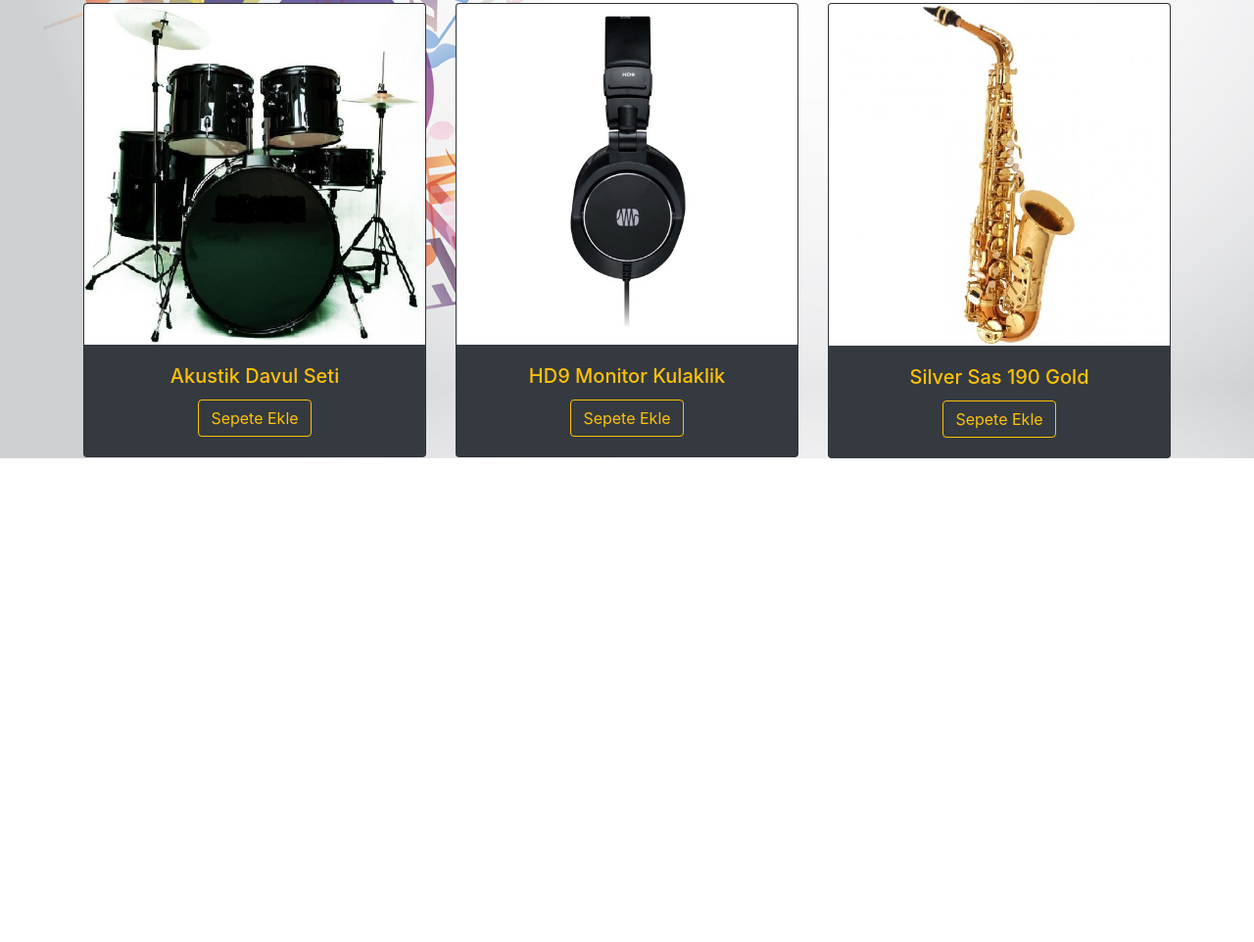
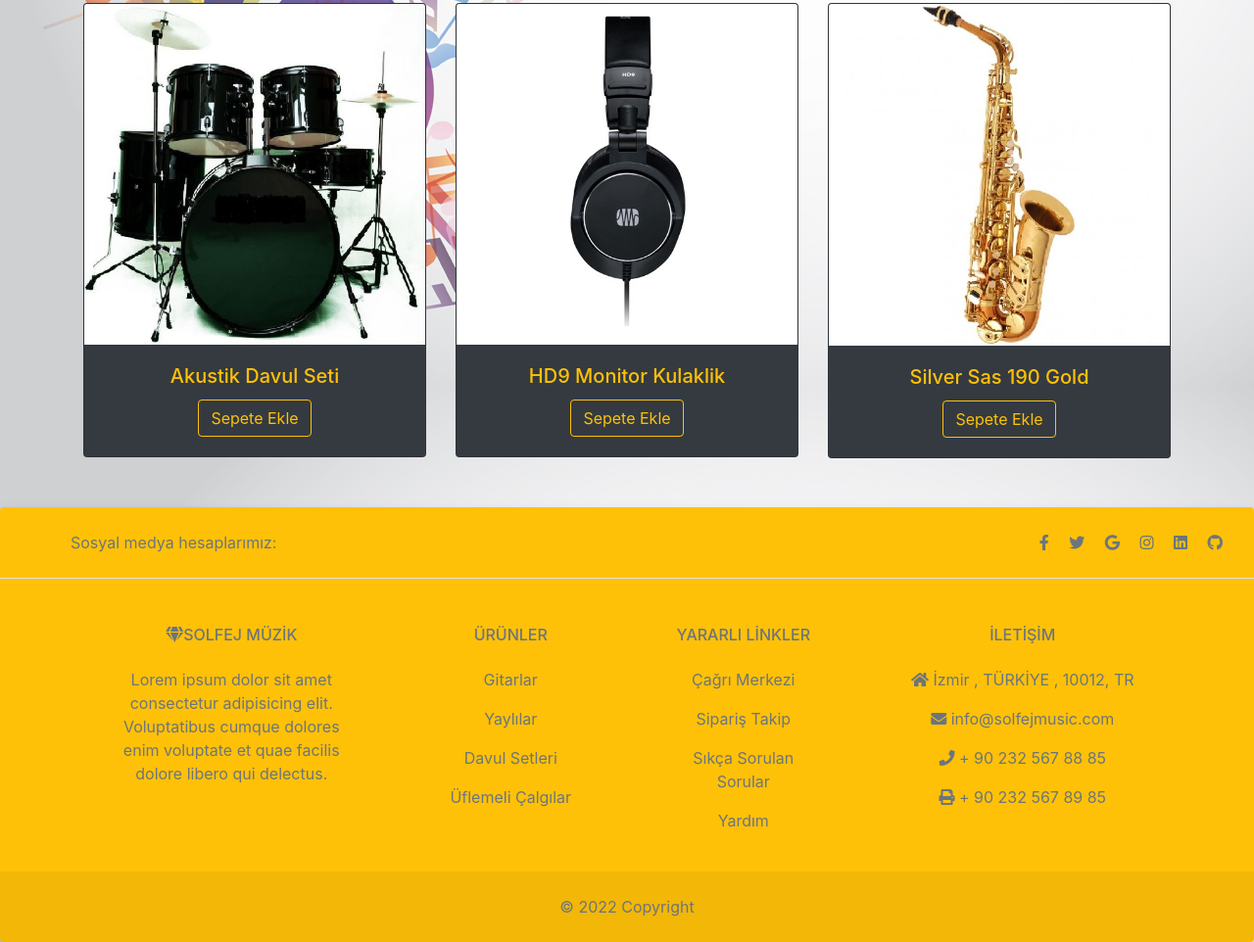
Before and after one commit to soner909/yenimusic, a plain HTML site: page music2/index.html in a window 1280 px wide. Shown: the part 806-1768 px from the top of the page at 98% size. Before the commit the page ends 1274 px from the top, so only its background shows below. Drawn offline with nearby package versions, Linux system fonts and the light colour scheme.

Commit message:
UpdateIndex
Footer eklendi

```diff
--- a/music2/index.html
+++ b/music2/index.html
@@ -5,6 +5,7 @@
     <meta http-equiv="X-UA-Compatible" content="IE=edge">
     <meta name="viewport" content="width=device-width, initial-scale=1.0">
     <link rel="stylesheet" href="https://cdn.jsdelivr.net/npm/bootstrap@4.5.3/dist/css/bootstrap.min.css" integrity="sha384-TX8t27EcRE3e/ihU7zmQxVncDAy5uIKz4rEkgIXeMed4M0jlfIDPvg6uqKI2xXr2" crossorigin="anonymous">
+    <link rel="stylesheet" href="https://cdnjs.cloudflare.com/ajax/libs/font-awesome/5.15.3/css/all.min.css" integrity="sha512-iBBXm8fW90+nuLcSKlbmrPcLa0OT92xO1BIsZ+ywDWZCvqsWgccV3gFoRBv0z+8dLJgyAHIhR35VZc2oM/gI1w==" crossorigin="anonymous" referrerpolicy="no-referrer" />
     <style>
         .col a {
           color: rgb(100, 100, 100);
@@ -14,7 +15,7 @@
           margin-top: 25px;
         }
         body{
-          background-image: url('/img/wallpaper2you_351708.jpg')
+          background-image: url('./img/wallpaper2you_351708.jpg')
         }
         marquee{
           background-color: rgb(126, 223, 190);
@@ -22,8 +23,12 @@
         .card{
           margin-top: 10px;
         }
+        footer{
+          margin-top: 50px;
+        }
 
         </style>
+
 
     <title>Solfej Music!</title>
 
@@ -50,7 +55,7 @@
     </header>
      <div class="container">
          <center>
-         <img src="/img/solfej-logo.png" width="250"  />
+         <img src="./img/solfej-logo.png" width="250"  />
         </center>
         <br>
         <nav class="navbar navbar-light rounded shadow p-2 mb-3 " style="background-color: #ffaf02; ">
@@ -78,7 +83,7 @@
 
               <section class="col-sm-6-md-4 m-auto">
                 <div class="card bg-dark text-warning" style="width: 350px ">
-                    <img src="/img/piano.jpg" class="card-img-top" alt="fender">
+                    <img src="./img/piano.jpg" class="card-img-top" alt="fender">
                     <div class="card-body">
                       <center>
                       <h5 class="card-title">61 tuslu Casio Elektronik Piyano</h5>
@@ -91,7 +96,7 @@
               </section>
               <section class="col-sm-6-md-4 m-auto">
                   <div class="card bg-dark text-warning" style="width: 350px ">
-                    <img src="/img/fender.jpg" class="card-img-top" alt="fender">
+                    <img src="./img/fender.jpg" class="card-img-top" alt="fender">
                     <div class="card-body">
                       <center>
                       <h5 class="card-title">Fender Player Strat MN TPL</h5>
@@ -103,7 +108,7 @@
               </section>
               <section class="col-sm-6-md-4 m-auto">
                   <div class="card bg-dark text-warning" style="width: 350px ">
-                    <img src="/img/keman.jpg" class="card-img-top" alt="fender">
+                    <img src="./img/keman.jpg" class="card-img-top" alt="fender">
                     <div class="card-body">
                       <center>
                       <h5 class="card-title">Sunman Akustik Keman 49 Cm</h5>
@@ -118,7 +123,7 @@
 
             <section class="col-sm-6-md-4 m-auto">
               <div class="card bg-dark text-warning" style="width: 350px; ">
-                <img src="/img/akustik-davul-seti.jpg" class="card-img-top" alt="fender">
+                <img src="./img/akustik-davul-seti.jpg" class="card-img-top" alt="fender">
                 <div class="card-body">
                   <center>
                   <h5 class="card-title">Akustik Davul Seti</h5>
@@ -131,7 +136,7 @@
 
         <section class="col-sm-6-md-4 m-auto">
           <div class="card bg-dark text-warning" style="width: 350px; ">
-            <img src="/img/hd9-kulaklik.jpg" class="card-img-top" alt="fender">
+            <img src="./img/hd9-kulaklik.jpg" class="card-img-top" alt="fender">
             <div class="card-body">
               <center>
               <h5 class="card-title">HD9 Monitor Kulaklik</h5>
@@ -144,7 +149,7 @@
 
           <section class="col-sm-6-md-4 m-auto">
             <div class="card bg-dark text-warning" style="width: 350px; ">
-              <img src="/img/silver-sas-190-debut-serisi-gold_94163_saksafon.jpg" class="card-img-top" alt="fender">
+              <img src="./img/silver-sas-190-debut-serisi-gold_94163_saksafon.jpg" class="card-img-top" alt="fender">
               <div class="card-body">
                 <center>
                 <h5 class="card-title">Silver Sas 190 Gold</h5>
@@ -162,5 +167,131 @@
 
      </div>
 
+
+     <!-- Footer Baslangıç-->
+<footer class="text-center text-lg-start bg-warning rounded shadow text-muted">
+  <!-- Section: Sosyal Medya sol -->
+  <section
+    class="d-flex justify-content-center justify-content-lg-between p-4 border-bottom"
+  >
+    <!-- Left -->
+    <div class="me-5 d-none d-lg-block ml-5">
+      <span>Sosyal medya hesaplarımız:</span>
+    </div>
+    <!-- Left -->
+
+    <!-- Sosyal Medya Sağ -->
+    <div class="">
+      <a href="" class="me-4 p-2 text-reset">
+        <i class="fab fa-facebook-f"></i>
+      </a>
+      <a href="" class="me-4 p-2 text-reset">
+        <i class="fab fa-twitter"></i>
+      </a>
+      <a href="" class="me-4 p-2 text-reset">
+        <i class="fab fa-google"></i>
+      </a>
+      <a href="" class="me-4 p-2 text-reset">
+        <i class="fab fa-instagram"></i>
+      </a>
+      <a href="" class="me-4 p-2 text-reset">
+        <i class="fab fa-linkedin"></i>
+      </a>
+      <a href="" class="me-4 p-2 text-reset">
+        <i class="fab fa-github"></i>
+      </a>
+    </div>
+    <!-- Right -->
+  </section>
+  <!-- Section: Social media -->
+
+  <!-- Section: Links  -->
+  <section class="">
+    <div class="container text-center text-md-start mt-5">
+      <!-- Grid row -->
+      <div class="row mt-3">
+        <!-- Grid column -->
+        <div class="col-md-3 col-lg-4 col-xl-3 mx-auto mb-4">
+          <!-- Content -->
+          <h6 class="text-uppercase fw-bold mb-4">
+            <i class="fas fa-gem me-3"></i>Solfej Müzik
+          </h6>
+          <p>
+            Lorem ipsum dolor sit amet consectetur adipisicing elit. Voluptatibus cumque dolores enim voluptate et quae facilis dolore libero qui delectus.
+          </p>
+        </div>
+        <!-- Grid column -->
+
+        <!-- Grid column -->
+        <div class="col-md-2 col-lg-2 col-xl-2 mx-auto mb-4">
+          <!-- Links -->
+          <h6 class="text-uppercase fw-bold mb-4">
+            Ürünler
+          </h6>
+          <p>
+            <a href="#!" class="text-reset">Gitarlar</a>
+          </p>
+          <p>
+            <a href="#!" class="text-reset">Yaylılar</a>
+          </p>
+          <p>
+            <a href="#!" class="text-reset">Davul Setleri</a>
+          </p>
+          <p>
+            <a href="#!" class="text-reset">Üflemeli Çalgılar</a>
+          </p>
+        </div>
+        <!-- Grid column -->
+
+        <!-- Grid column -->
+        <div class="col-md-3 col-lg-2 col-xl-2 mx-auto mb-4">
+          <!-- Links -->
+          <h6 class="text-uppercase fw-bold mb-4">
+            Yararlı Linkler
+          </h6>
+          <p>
+            <a href="#!" class="text-reset">Çağrı Merkezi</a>
+          </p>
+          <p>
+            <a href="#!" class="text-reset">Sipariş Takip</a>
+          </p>
+          <p>
+            <a href="#!" class="text-reset">Sıkça Sorulan Sorular</a>
+          </p>
+          <p>
+            <a href="#!" class="text-reset">Yardım</a>
+          </p>
+        </div>
+        <!-- Grid column -->
+
+        <!-- Grid column -->
+        <div class="col-md-4 col-lg-3 col-xl-3 mx-auto mb-md-0 mb-4">
+          <!-- Links -->
+          <h6 class="text-uppercase fw-bold mb-4">
+            İletişim
+          </h6>
+          <p><i class="fas fa-home me-3"></i> İzmir , TÜRKİYE , 10012, TR</p>
+          <p>
+            <i class="fas fa-envelope me-3"></i>
+            info@solfejmusic.com
+          </p>
+          <p><i class="fas fa-phone me-3"></i> + 90 232 567 88 85</p>
+          <p><i class="fas fa-print me-3"></i> + 90 232 567 89 85</p>
+        </div>
+        <!-- Grid column -->
+      </div>
+      <!-- Grid row -->
+    </div>
+  </section>
+  <!-- Section: Links  -->
+
+  <!-- Copyright -->
+  <div class="text-center p-4" style="background-color: rgba(0, 0, 0, 0.05);">
+    © 2022 Copyright
+
+  </div>
+  <!-- Copyright -->
+</footer>
+<!-- Footer -->
 </body>
 </html>
```
